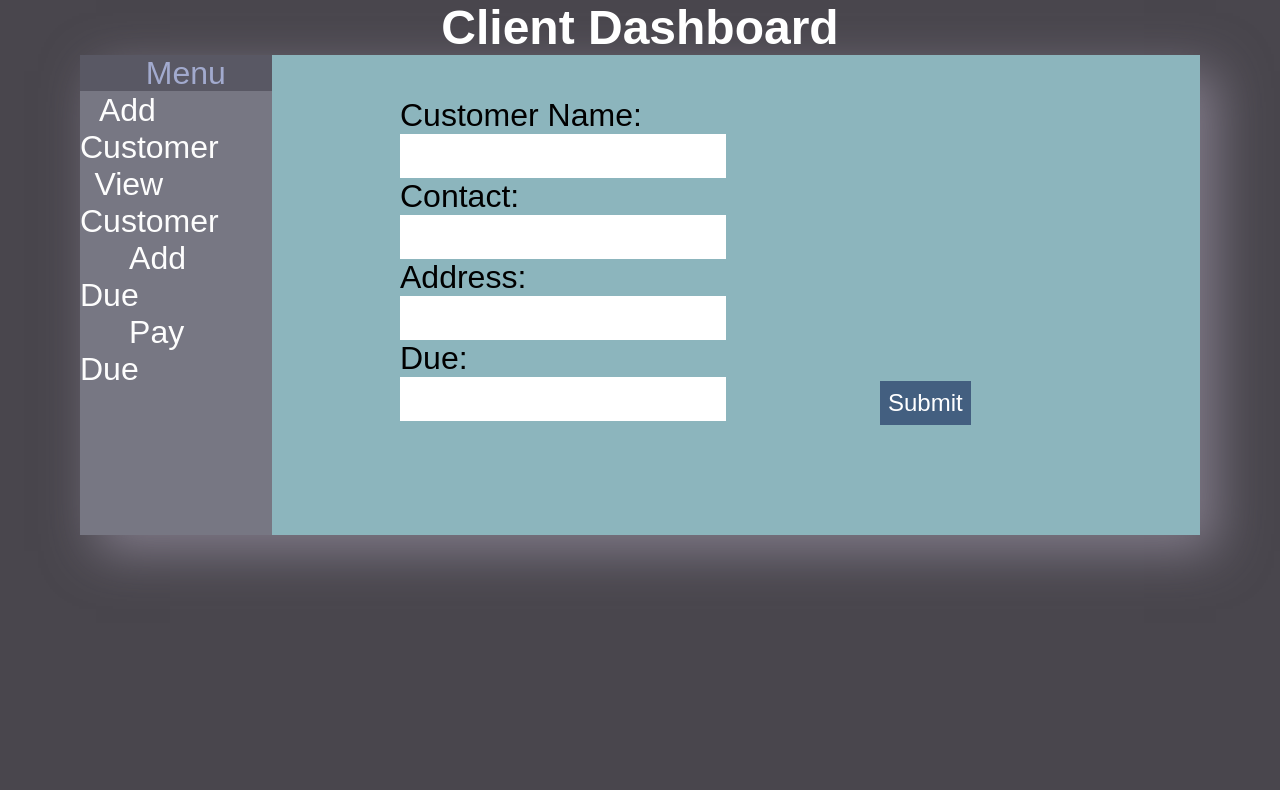
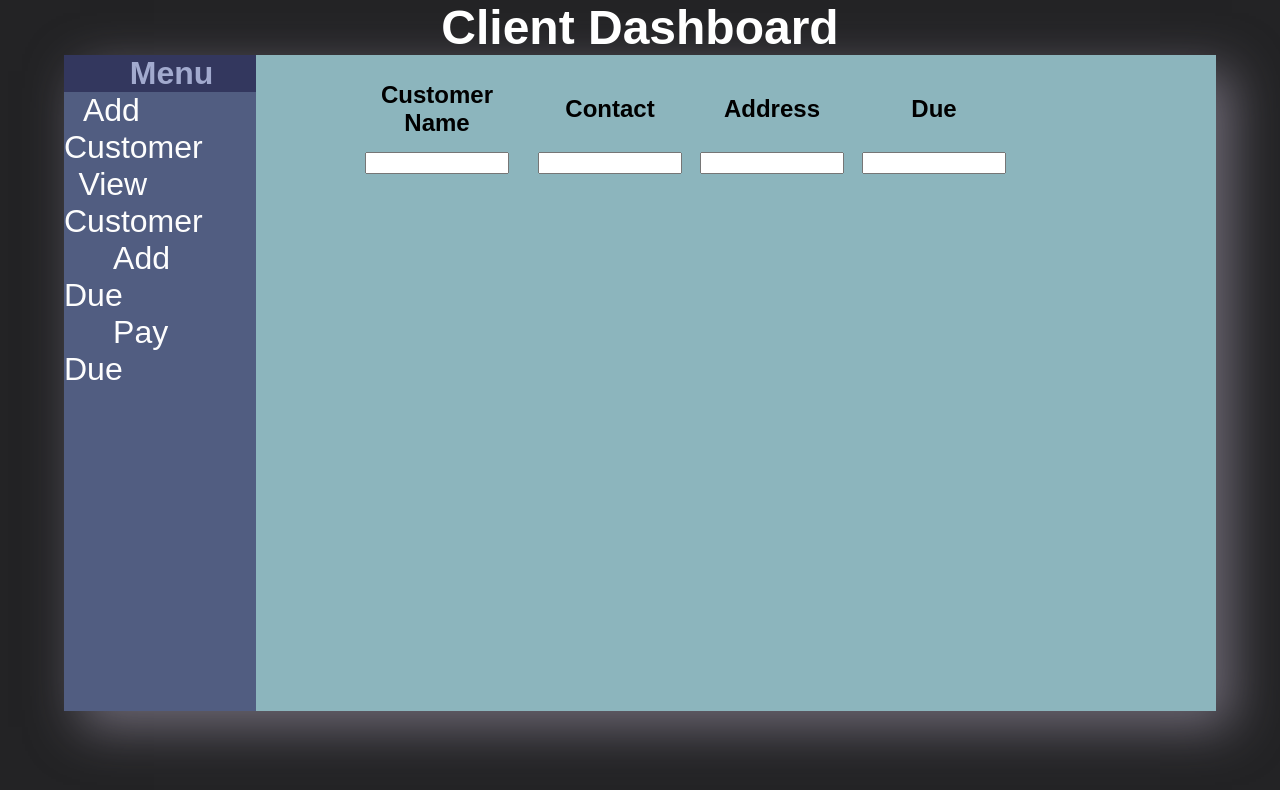
Before and after one commit to Jahid9991/customerapk, a plain HTML site: page add_customer.html in a window 1280 px wide. Drawn offline with Linux system fonts and the light colour scheme; a web font is replaced by a local one.

Commit message:
customerapk

```diff
--- a/add_customer.html
+++ b/add_customer.html
@@ -12,8 +12,9 @@
     <div class="conteiner">
         <div class="main-menu">
             <div class="menu-bar">
+                <h2>Menu</h2>
                 <ul class="list">
-                    <li><a href="http://127.0.0.1:5500/index.html" class="menu">Menu</a></li>
+                    <!-- <li><a href="http://127.0.0.1:5500/index.html" class="menu">Menu</a></li> -->
                     <li><a href="http://127.0.0.1:5500/add_customer.html"  class="items item_1">Add Customer</a></li>
                     <li><a href="http://127.0.0.1:5500/view_customer.html" class="items item_2">View Customer</a></li>
                     <li><a href="#" class="items item_3">Add Due</a></li>
@@ -22,18 +23,31 @@
             </div>
             <div class="customer-details">
                 <form>
-                   <label for="Customer name"> Customer Name:</label>
+                   <!-- <label for="Customer name"> Customer Name:</label>
                    <input type="text" id="Customer_name">
 
                    <label for="Contact" > Contact:</label>
-                   <input type="number" id="Contact">
+                   <input type="text" id="Contact">
 
                    <label for="Address"> Address:</label>
                    <input type="text" id="Address">
 
-                   <label for="Due"> Due:</label>
-                   <input type="text" id="Due">
-                   <input type="submit" value="Submit" id="submit-form">
+                   <label for="Due"> Due:</label> -->
+                   <table class="table2">
+                    <tr>
+                        <th>Customer Name</th>
+                        <th>Contact</th>
+                        <th>Address</th>
+                        <th>Due</th>
+                     </tr>
+                     <tr>
+                         <td><input type="text" ></td>
+                         <td><input type="text" ></td>
+                         <td><input type="text" ></td>
+                         <td><input type="text" ></td>
+                     </tr>
+                 </table>
+                   <!-- <input type="submit" value="Submit" id="submit-form"> -->
                 </form>
             </div>
         </div>
--- a/style.css
+++ b/style.css
@@ -5,7 +5,7 @@
 }
 body{
     font-family: 'Pragati Narrow', sans-serif;
-    background: rgb(73, 70, 77);
+    background: rgb(35, 35, 37);
     font-size: 63.83%;
 }
 h1{
@@ -13,13 +13,15 @@ h1{
     color: #ffff;
     font-size: 3rem;
 }
-/* h2{
+h2{
     text-align: center;
-    color: rgb(98, 114, 105);
+    color: rgb(162, 170, 206);
+    text-decoration: none;
     font-size: 2rem;
-    background: rgb(60, 55, 75);
-    border: .2rem solid rgb(59, 60, 66);
-} */
+    margin: 0;
+    padding: 0rem 4.115rem;
+    background: rgb(51, 55, 94);
+}
 .conteiner{
     max-width: 114rem;
     margin: 0 auto;
@@ -27,33 +29,17 @@ h1{
 .main-menu{
     background: rgb(140, 181, 189);
     margin: auto;
-    width: 70rem;
-    height: 30rem;
+    width: 90%;
+    height: 82vh;
     box-shadow: 1rem 1rem 3rem rgba(185, 176, 197, 0.5);
 }
 
 .menu-bar{
-    height: 30rem;
+    height: 82vh;
     width: 12rem;
-    background: rgb(119, 119, 131);
+    background: rgb(81, 93, 129);
     float: left;
     overflow: hidden;
-}
-ul, li{
-    list-style-type: none;
-}
-.menu{
-    text-align: center;
-    color: rgb(162, 170, 206);
-    text-decoration: none;
-    font-size: 2rem;
-    margin: 0;
-    padding: 0rem 4.115rem;
-    background: rgb(89, 88, 100);
-}
-.menu:hover{
-    background: rgb(155, 192, 206);
-    color: rgb(58, 58, 80);
 }
 .items{
     text-align: center;
@@ -78,21 +64,29 @@ ul, li{
 }
 .customer-details{
     font-size: 2rem;
-    margin: 2.6rem 20rem ;
+    margin: 1.5rem 17rem ;
     position: absolute;
 }
 input{
-    display: block;
-    font-size: 1.5rem;
-    padding: .5rem;
-    border: 0;
+   font-size: 1rem;
+   width: 9rem;
 }
 label{
     display: block;
 }
 #submit-form{
-    margin-left: 30rem;
+    margin-left: 37rem;
     color:#fff;
-    margin-top: -2.5rem;
+    margin-top: -2rem;
     background: rgb(67, 95, 128);
 }
+table{
+    text-align: center;
+
+}
+td, th{
+    padding: 0 0 0 1rem;
+}
+.table1, th{
+    font-size: 1.5rem;
+}
```
Also changed, not shown: index.html (+2 -1 lines), view_customer.html (+31 -3 lines), comment.txt (added).
